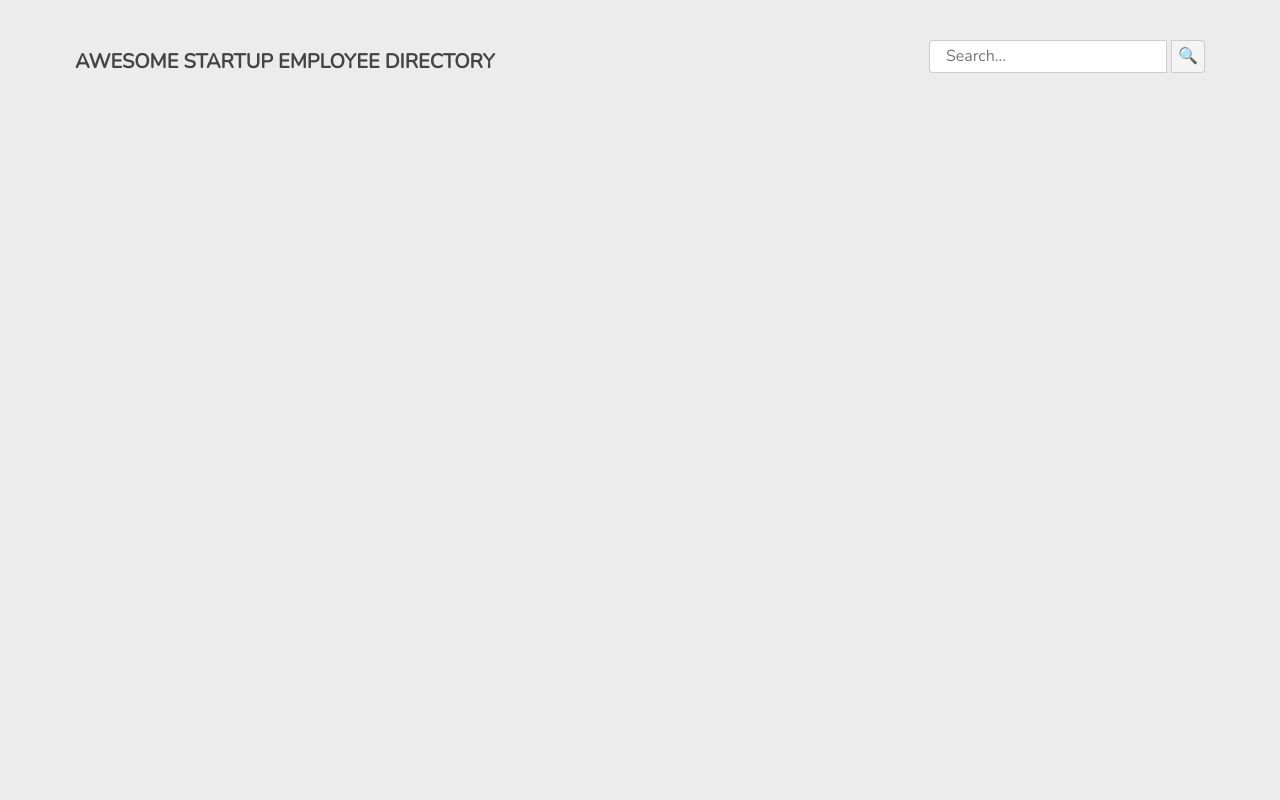
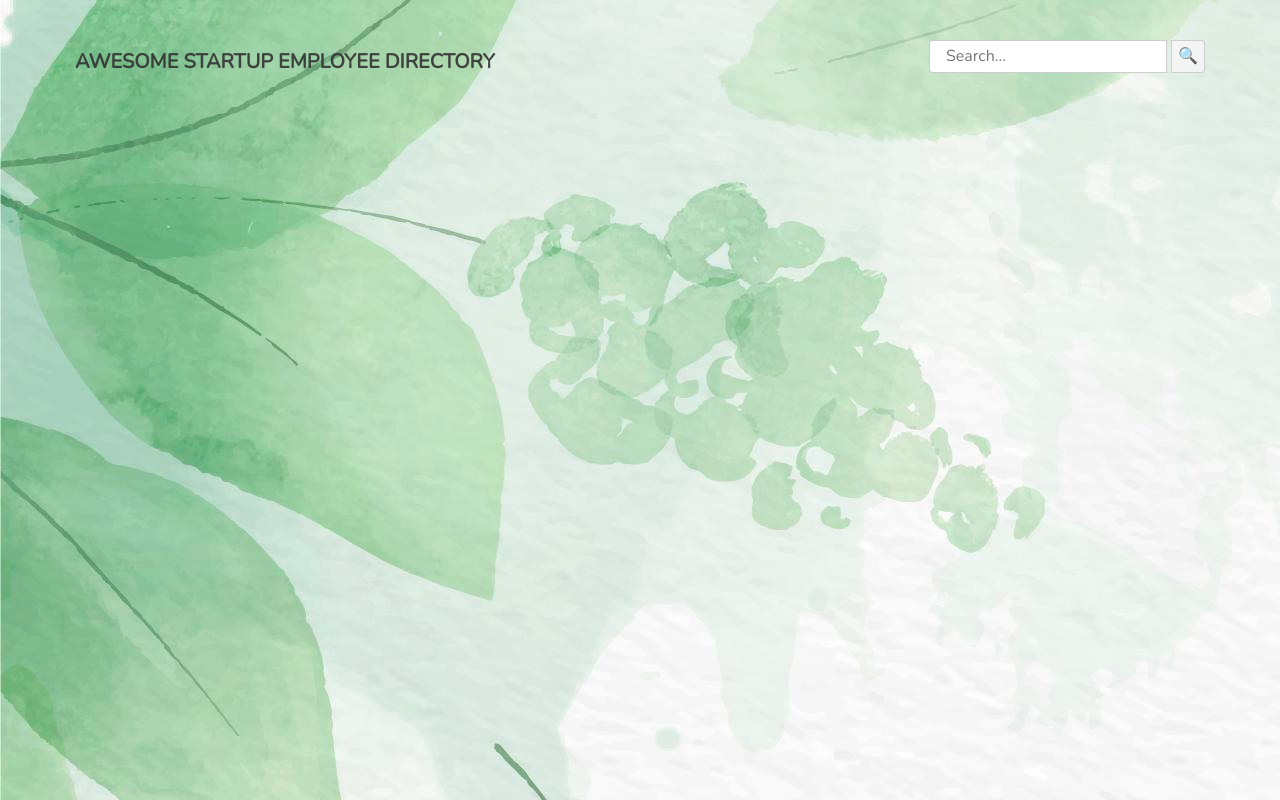
Before and after one commit to kkkokili/Full-stack_Project_Public_API_Requests, a plain HTML site: page index.html in a window 1280 px wide. Drawn offline with nearby package versions, Linux system fonts and the light colour scheme; no server answers.

Commit message:
add background img

```diff
--- a/css/styles.css
+++ b/css/styles.css
@@ -16,7 +16,7 @@ html, body {
 body {
     font-family: "Nunito", sans-serif;
     text-align: center;
-    background: rgba(235, 235, 235, 0.9);
+    background-image: url('../background/5333978.jpg');
 }
 
 header {
```
Also changed, not shown: background/5333978.jpg (added), 2 other files.
